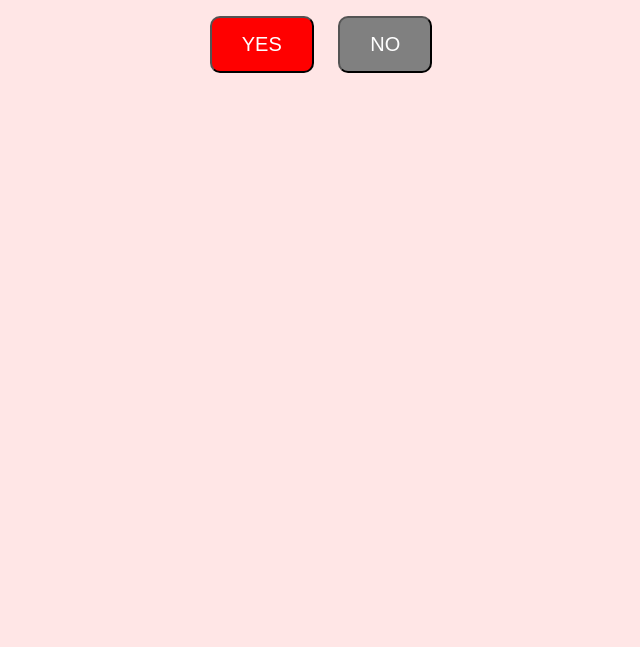
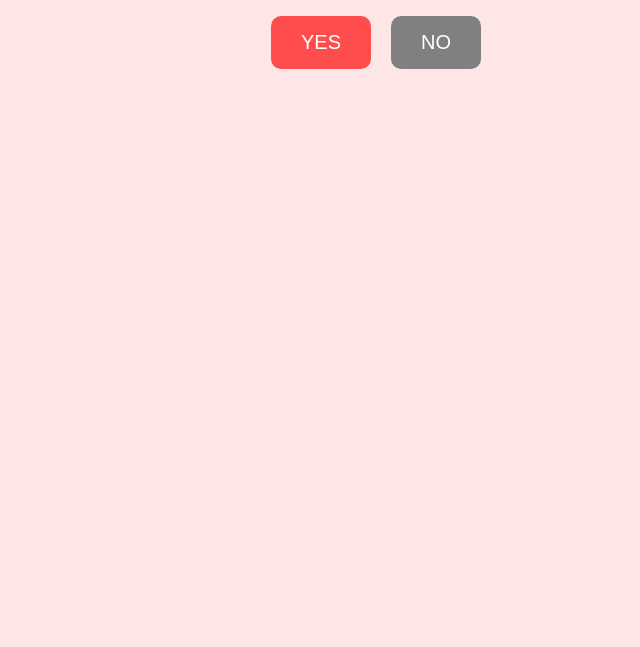
Before and after one commit to sachudesigns4-a11y/valentine, a plain HTML site: page index.html in a window 1280 px wide. Shown: the part 153-800 px from the top of the page, without its empty margins (319-959 px from the left). Drawn offline with Linux system fonts and the light colour scheme.

Commit message:
Add files via upload

```diff
--- a/index.html
+++ b/index.html
@@ -6,25 +6,57 @@
 body {
   text-align: center;
   background: #ffe6e6;
-  font-family: Arial;
+  font-family: Arial, sans-serif;
   margin-top: 100px;
 }
+
 button {
   padding: 15px 30px;
   font-size: 20px;
   margin: 10px;
   border-radius: 10px;
+  border: none;
+  cursor: pointer;
 }
-#yes { background: red; color: white; }
-#no { background: gray; color: white; }
+
+#yes {
+  background: #ff4d4d;
+  color: white;
+}
+
+#no {
+  background: gray;
+  color: white;
+  position: absolute; /* IMPORTANT for movement */
+}
 </style>
 </head>
 <body>
 
 <h1>💖 Will You Be My Valentine? 💖</h1>
 
-<button id="yes" onclick="alert('YAY! 💕')">YES</button>
-<button id="no" onclick="alert('Try Again 😅')">NO</button>
+<button id="yes" onclick="yesClick()">YES</button>
+<button id="no" onclick="moveNo()">NO</button>
+
+<script>
+function yesClick() {
+  document.body.innerHTML = `
+    <h1>🎉 YAY! You made my day! 💕</h1>
+    <p>I promise to make this Valentine’s special 😍</p>
+  `;
+}
+
+function moveNo() {
+  let noBtn = document.getElementById("no");
+
+  // Generate random position inside the screen
+  let x = Math.random() * (window.innerWidth - 100);
+  let y = Math.random() * (window.innerHeight - 100);
+
+  noBtn.style.left = x + "px";
+  noBtn.style.top = y + "px";
+}
+</script>
 
 </body>
 </html>
```
